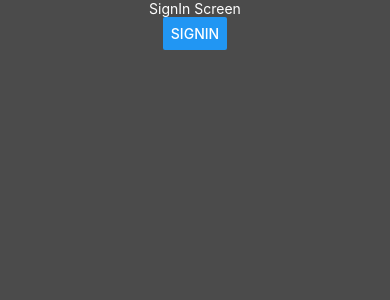
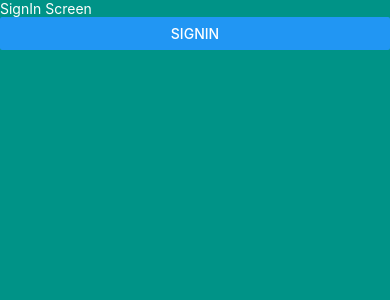
Before and after one commit to steversonTong/kicksflip, a React Native app: screen /SignInScreen in a window 390 px wide. Shown: the top 300 px of the page. Built offline with nearby package versions, Linux system fonts and the light colour scheme.

Commit message:
sign in screen styling creasted

```diff
--- a/screens/SignInScreen.js
+++ b/screens/SignInScreen.js
@@ -11,13 +11,73 @@ const SignInScreen = () => {
   );
 };
 
+export default SignInScreen;
+
 const styles = StyleSheet.create({
   container: {
     flex: 1,
-    backgroundColor: "#4B4B4B",
+    backgroundColor: "#009387",
+  },
+  header: {
+    flex: 1,
+    justifyContent: "flex-end",
+    paddingHorizontal: 20,
+    paddingBottom: 50,
+  },
+  footer: {
+    flex: 3,
+    backgroundColor: "#fff",
+    borderTopLeftRadius: 30,
+    borderTopRightRadius: 30,
+    paddingHorizontal: 20,
+    paddingVertical: 30,
+  },
+  text_header: {
+    color: "#fff",
+    fontWeight: "bold",
+    fontSize: 30,
+  },
+  text_footer: {
+    color: "#05375a",
+    fontSize: 18,
+  },
+  action: {
+    flexDirection: "row",
+    marginTop: 10,
+    borderBottomWidth: 1,
+    borderBottomColor: "#f2f2f2",
+    paddingBottom: 5,
+  },
+  actionError: {
+    flexDirection: "row",
+    marginTop: 10,
+    borderBottomWidth: 1,
+    borderBottomColor: "#FF0000",
+    paddingBottom: 5,
+  },
+  textInput: {
+    flex: 1,
+    marginTop: Platform.OS === "ios" ? 0 : -12,
+    paddingLeft: 10,
+    color: "#05375a",
+  },
+  errorMsg: {
+    color: "#FF0000",
+    fontSize: 14,
+  },
+  button: {
     alignItems: "center",
-    //   paddingTop: Platform.OS === "android" ? StatusBar.currentHeight : 0,
+    marginTop: 50,
+  },
+  signIn: {
+    width: "100%",
+    height: 50,
+    justifyContent: "center",
+    alignItems: "center",
+    borderRadius: 10,
+  },
+  textSign: {
+    fontSize: 18,
+    fontWeight: "bold",
   },
 });
-
-export default SignInScreen;
```
